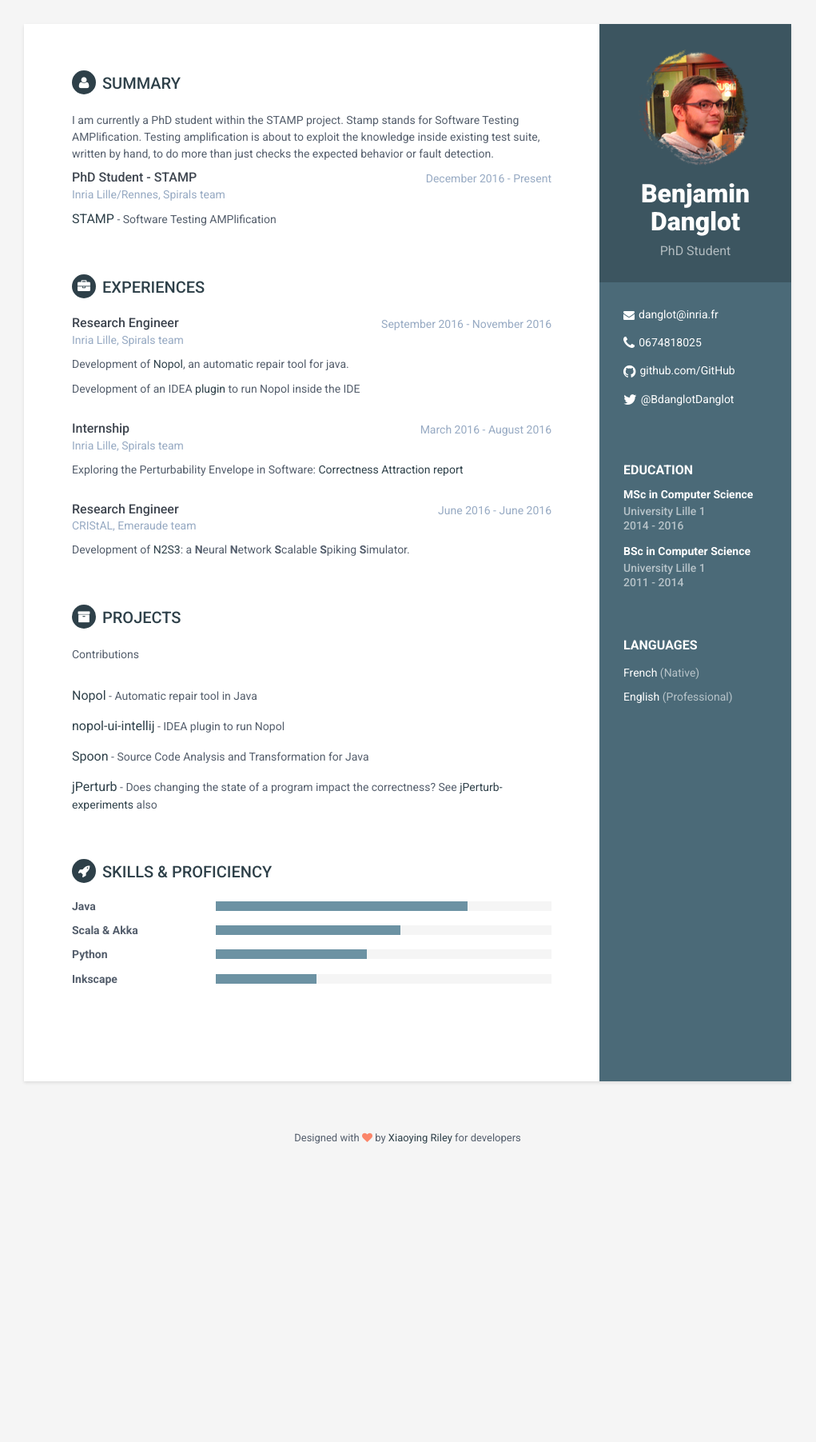
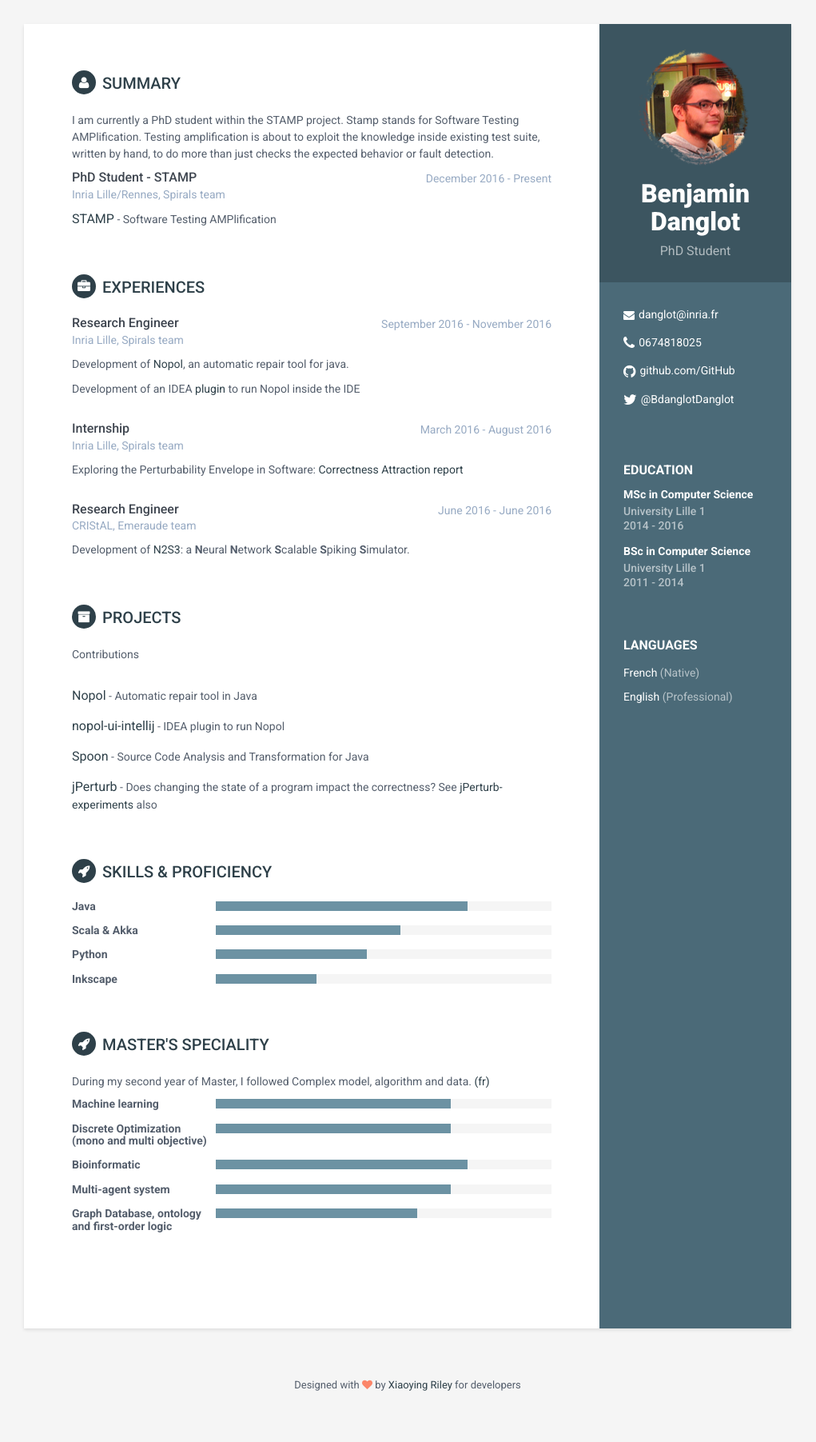
Before and after one commit to danglotb/danglotb.github.io, a Jekyll site: the page built from index.html, in a window 1280 px wide. Shown: the whole page at 80% size, without its empty margins (130-1151 px from the left). Built offline with Jekyll 4.4.1, drawn with Linux system fonts in a browser that asks for light colours; before the commit the page ends 1494 px from its top, so only the background shows below that.

Commit message:
add master speciality

```diff
--- a/_includes/skills.html
+++ b/_includes/skills.html
@@ -35,4 +35,59 @@
         </div><!--//item-->
 
     </div>
+
+</section>
+<section class="skills-section section">
+    <h2 class="section-title"><i class="fa fa-rocket"></i>Master's speciality</h2>
+
+    <div class="intro">
+        <p>During my second year of Master, I followed Complex model, algorithm and data. <a
+                href="http://portail.fil.univ-lille1.fr/portail/index.php?dipl=MInfo&sem=MOCAD&ue=ACCUEIL&label=Pr%C3%A9sentation">(fr)</a>
+        </p>
+        <p></p>
+    </div><!--//intro-->
+
+    <div class="skillset">
+        <div class="item">
+            <h3 class="level-title">Machine learning</h3>
+            <div class="level-bar">
+                <div class="level-bar-inner" data-level="70%">
+                </div>
+            </div><!--//level-bar-->
+        </div><!--//item-->
+
+        <div class="item">
+            <h3 class="level-title">Discrete Optimization (mono and multi objective)</h3>
+            <div class="level-bar">
+                <div class="level-bar-inner" data-level="70%">
+                </div>
+            </div><!--//level-bar-->
+        </div><!--//item-->
+
+        <div class="item">
+            <h3 class="level-title">Bioinformatic</h3>
+            <div class="level-bar">
+                <div class="level-bar-inner" data-level="75%">
+                </div>
+            </div><!--//level-bar-->
+        </div><!--//item-->
+
+        <div class="item">
+            <h3 class="level-title">Multi-agent system</h3>
+            <div class="level-bar">
+                <div class="level-bar-inner" data-level="70%">
+                </div>
+            </div><!--//level-bar-->
+        </div><!--//item-->
+
+        <div class="item">
+            <h3 class="level-title">Graph Database, ontology and first-order logic</h3>
+            <div class="level-bar">
+                <div class="level-bar-inner" data-level="60%">
+                </div>
+            </div><!--//level-bar-->
+        </div><!--//item-->
+
+    </div>
+
 </section><!--//skills-section-->
```
